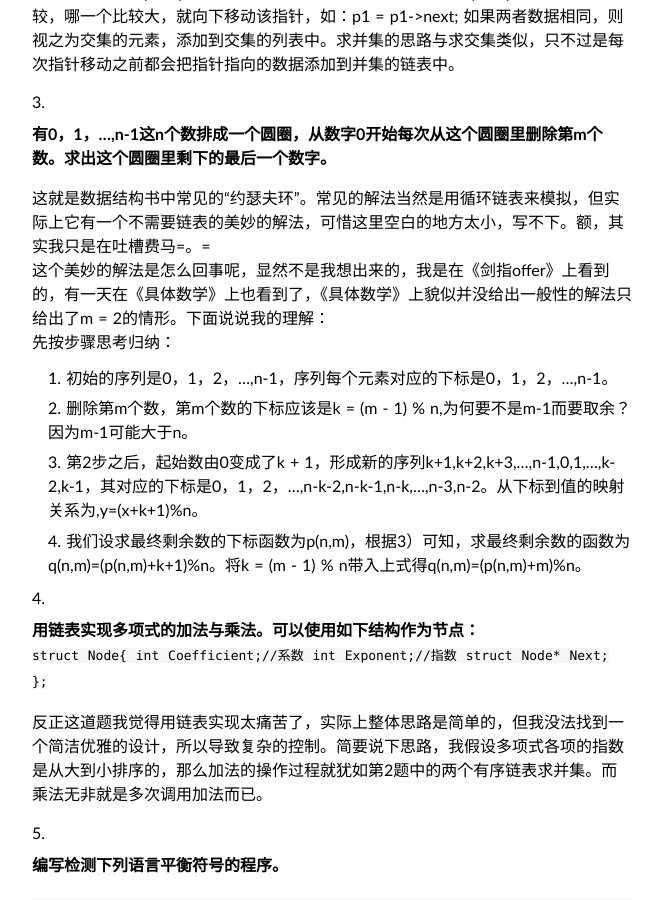
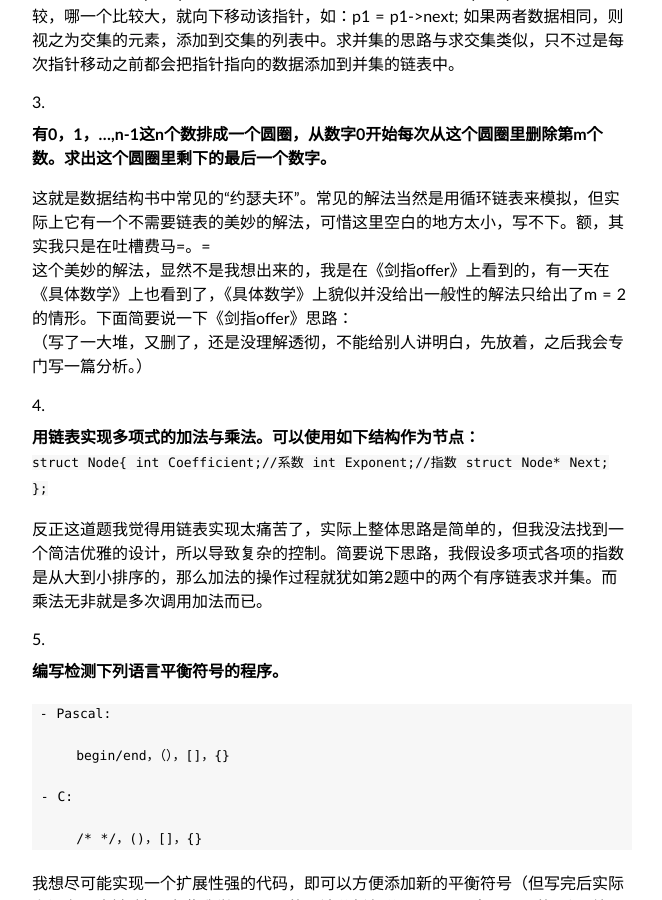
Before and after one commit to pii0x/ellochen.github.com, a Jekyll site: the page built from _posts/2013-03-26-第二届Show-me-the-code题目浅析.md, in a window 1280 px wide and 900 px high, scrolled down 529 px. Shown: the whole window, without its empty margins (308-970 px from the left). Built offline with Jekyll 4.4.1, drawn with Linux system fonts in a browser that asks for light colours; some web fonts are replaced; Markdown is read by kramdown in place of the engine named in the settings; comment, search, counter and statistics services are not loaded.

Commit message:
修改格式

```diff
--- a/_posts/2013-03-26-第二届Show-me-the-code题目浅析.md
+++ b/_posts/2013-03-26-第二届Show-me-the-code题目浅析.md
@@ -22,12 +22,8 @@
 3. **有0，1，...,n-1这n个数排成一个圆圈，从数字0开始每次从这个圆圈里删除第m个数。求出这个圆圈里剩下的最后一个数字。**
 
 	这就是数据结构书中常见的“约瑟夫环”。常见的解法当然是用循环链表来模拟，但实际上它有一个不需要链表的美妙的解法，可惜这里空白的地方太小，写不下。额，其实我只是在吐槽费马=。=
-	这个美妙的解法是怎么回事呢，显然不是我想出来的，我是在《剑指offer》上看到的，有一天在《具体数学》上也看到了，《具体数学》上貌似并没给出一般性的解法只给出了m = 2的情形。下面说说我的理解：
-	先按步骤思考归纳：
-	1. 初始的序列是0，1，2，...,n-1，序列每个元素对应的下标是0，1，2，...,n-1。
-	2. 删除第m个数，第m个数的下标应该是k = (m - 1) % n,为何要不是m-1而要取余？因为m-1可能大于n。
-	3. 第2步之后，起始数由0变成了k + 1，形成新的序列k+1,k+2,k+3,...,n-1,0,1,...,k-2,k-1，其对应的下标是0，1，2，...,n-k-2,n-k-1,n-k,...,n-3,n-2。从下标到值的映射关系为,y=(x+k+1)%n。
-	4. 我们设求最终剩余数的下标函数为p(n,m)，根据3）可知，求最终剩余数的函数为q(n,m)=(p(n,m)+k+1)%n。将k = (m - 1) % n带入上式得q(n,m)=(p(n,m)+m)%n。
+	这个美妙的解法，显然不是我想出来的，我是在《剑指offer》上看到的，有一天在《具体数学》上也看到了，《具体数学》上貌似并没给出一般性的解法只给出了m = 2的情形。下面简要说一下《剑指offer》思路：
+	（写了一大堆，又删了，还是没理解透彻，不能给别人讲明白，先放着，之后我会专门写一篇分析。）
 
 
 4. **用链表实现多项式的加法与乘法。可以使用如下结构作为节点：**
```
